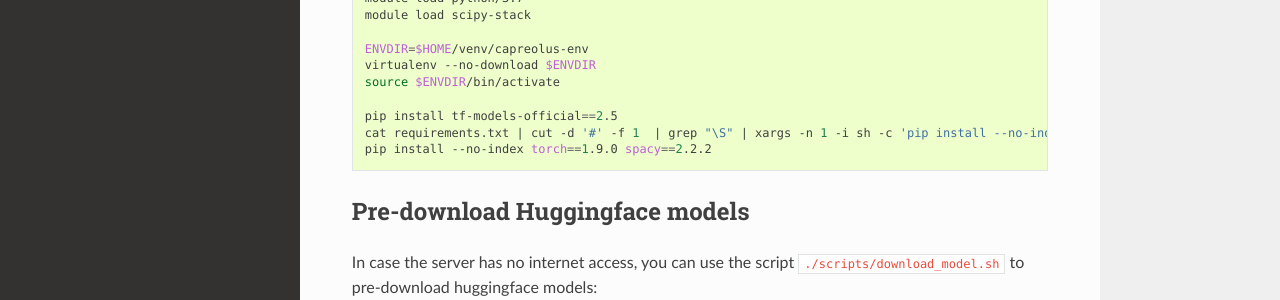
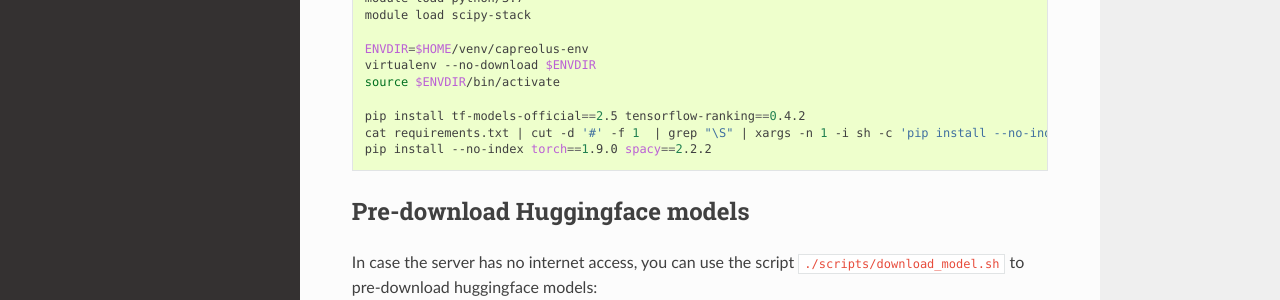
Before and after one commit to capreolus-ir/capreolus, a Sphinx documentation site: the page built from docs/setup/setup-cc.md, in a window 1280 px wide and 1365 px high. Shown: the part 457-757 px from the top of the window. Built offline with Sphinx 7.4.7 and the Read the Docs theme 2.0.0, drawn with Linux system fonts in a browser that asks for light colours.

Commit message:
add tensorflow-ranking version (as in #169)

````diff
--- a/docs/setup/setup-cc.md
+++ b/docs/setup/setup-cc.md
@@ -18,7 +18,7 @@
 virtualenv --no-download $ENVDIR
 source $ENVDIR/bin/activate
 
-pip install tf-models-official==2.5
+pip install tf-models-official==2.5 tensorflow-ranking==0.4.2
 cat requirements.txt | cut -d '#' -f 1  | grep "\S" | xargs -n 1 -i sh -c 'pip install --no-index {} || pip install {}'
 pip install --no-index torch==1.9.0 spacy==2.2.2
 ```
````
